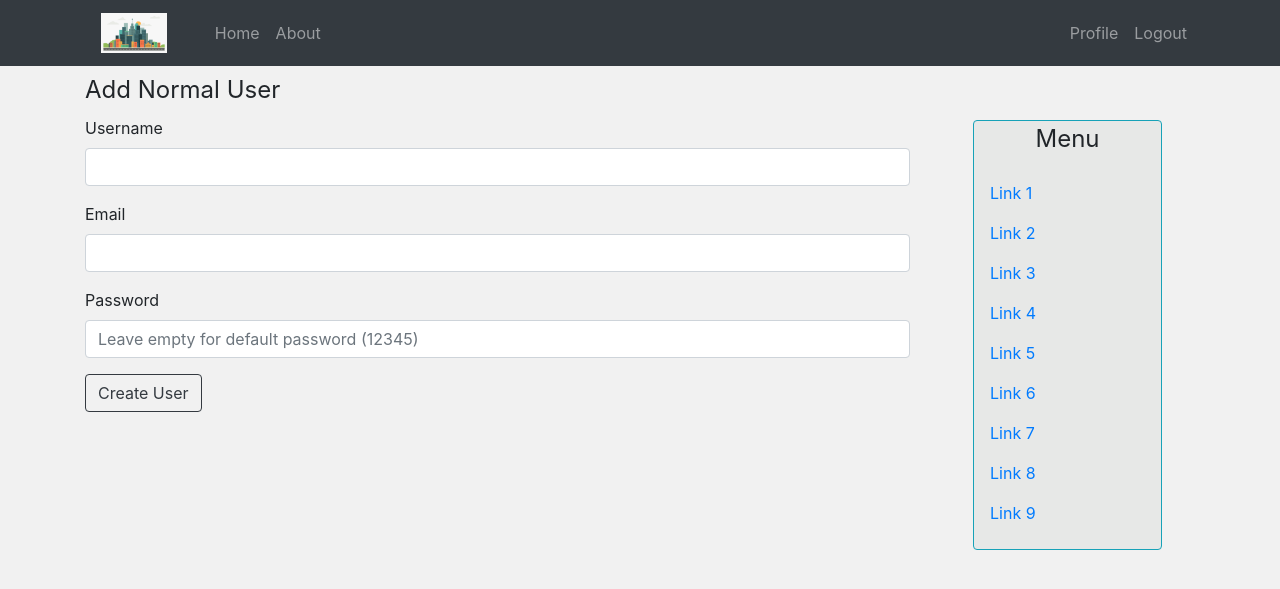
After one commit to hammad1015/Prototype_webapp, a Flask app: page /add/normaluser in a window 1280 px wide. The commit adds this page. Shown: the top 589 px of the page. Run offline with Flask 2, Linux system fonts and the light colour scheme; the visitor is signed in with stand-in values (Sample User, id 1); data comes from the database, SQL or seed files in the repository; some libraries are stand-ins or nearby versions.

Commit message:
Added Create Normal Buyer functionality for super user

```diff
--- a/application/__init__.py
+++ b/application/__init__.py
@@ -26,7 +26,8 @@ def create_app():
         from . import routes
 
         #Creating tables in the database
-        #db.create_all()
+        #db.drop_all()
+        db.create_all()
 
         #print(app.config)
 
--- a/application/forms.py
+++ b/application/forms.py
@@ -3,11 +3,13 @@ from flask import Markup
 from wtforms import StringField, PasswordField, SubmitField, IntegerField, TextAreaField
 from wtforms.validators import DataRequired, Length, number_range
 
+from .model import db
+
 #Login Form
 class LoginForm(FlaskForm):
 
-    email    = StringField('Email', validators=[DataRequired(), Length(min=1, max=25)])
-    password = PasswordField('Password', validators=[DataRequired(), Length(min=1, max=25)])
+    email    = StringField('Email', validators=[DataRequired(), Length(min=1, max=75)])
+    password = PasswordField('Password', validators=[DataRequired(), Length(min=1, max=100)])
     submit   = SubmitField('Login')
 
 #Add Buyer Form
@@ -45,3 +47,12 @@ class AddNotesForm(FlaskForm):
 	title   = StringField('Title',  validators=[DataRequired()])
 	content = TextAreaField('Content')
 	add 	= SubmitField('Add Note')
+
+#Add Buyer Form
+class AddNormalUserForm(FlaskForm):
+
+	#id 	 = IntegerField('Buyer ID', validators=[DataRequired()])
+	username = StringField('Username',   validators=[DataRequired(), Length(min=1, max=50)])
+	email    = StringField('Email',      validators=[DataRequired(), Length(min=1, max=75)])
+	password = PasswordField('Password', validators=[Length(max=100)], default='12345')
+	create 	 = SubmitField('Create User')
--- /dev/null
+++ b/application/middleware.py
@@ -0,0 +1,13 @@
+from flask import abort
+
+class Middleware:
+
+	@classmethod
+	def authorize(cls, user):
+		"""
+		Allows Authorization to only Super Uers, aborts if not super user
+		@params user: current logged in user
+		"""
+
+		if user.rank:
+			return abort(403)
--- a/application/routes.py
+++ b/application/routes.py
@@ -3,23 +3,26 @@ from flask import current_app as app
 from flask_login import login_required, logout_user, current_user, login_user
 from flask_sqlalchemy import sqlalchemy
 
-from .forms import LoginForm, AddBuyerForm, AddDealForm, SearchBuyerForm, AddNotesForm
+from .forms import LoginForm, AddBuyerForm, AddDealForm, SearchBuyerForm, AddNotesForm, AddNormalUserForm
 from .model import db, User, Buyer, Deal, Plot, Transaction, Notes
+from .middleware import Middleware
 from . import login_manager
 
 from datetime import datetime
 
-add_dict     = {"Add Buyer":"/add/buyer", "Add Deal":"/add/deal", "Add Notes":"/add/notes"}
+#add_dict     = {"Add Buyer":"/add/buyer", "Add Normal User":"/add/normaluser", "Add Deal":"/add/deal", "Add Notes":"/add/notes"}
 display_dict = {"Display All Buyers":"/display/buyers"}
 profile_dict = {"Add":"/add", "Display":"/display", "Map":"/map"}
+GET          = "GET"
+POST         = "POST"
 
-@app.route("/", methods=['GET'])
-@app.route("/home", methods=['GET'])
+@app.route("/", methods=[GET])
+@app.route("/home", methods=[GET])
 def home():
     return render_template('home.html')
 
 
-@app.route("/about", methods=['GET'])
+@app.route("/about", methods=[GET])
 def about():
     return render_template('about.html',  User=User)
 
@@ -37,7 +40,7 @@ def unauthorized():
     return redirect(url_for('login'))
 
 
-@app.route("/login", methods=['GET', 'POST'])
+@app.route("/login", methods=[GET, POST])
 def login():
     if current_user.is_authenticated:
         flash('You are already logged in', 'info')
@@ -46,8 +49,10 @@ def login():
     form = LoginForm()
     # Validate login attempt
     if form.validate_on_submit():
+        print(form.email.data)
+        print(User.query.all()[2].email)
         user = User.query.filter_by(email=form.email.data).first()
-
+        print(user)
         if user and user.check_password(password1=form.password.data):
             login_user(user)
             flash(f'Welcome {user.username}', 'success')
@@ -59,13 +64,13 @@ def login():
     return render_template('loginpage.html', form=form)
 
 
-@app.route("/profile", methods=['GET', 'POST'])
+@app.route("/profile", methods=[GET, POST])
 @login_required
 def profile():
     user_notes = Notes.query.filter_by(user_id=current_user.id).order_by(Notes.date_time.desc()).limit(4)
     return render_template('profile.html', current_user=current_user, profile_dict=profile_dict, user_notes=user_notes)
 
-@app.route("/notes/<note_id>", methods=['GET'])
+@app.route("/notes/<note_id>", methods=[GET])
 @login_required
 def noteinfo(note_id):
     note = Notes.query.filter_by(id=note_id).first()
@@ -80,7 +85,7 @@ def noteinfo(note_id):
     return render_template("noteinfo.html", note=note)
 
 
-@app.route("/notes/all", methods=['GET'])
+@app.route("/notes/all", methods=[GET])
 @login_required
 def allnotes():
     notes = Notes.query.filter_by(user_id=current_user.id).order_by(Notes.date_time.desc())
@@ -88,7 +93,7 @@ def allnotes():
 
 
 
-@app.route("/map", methods=['GET'])
+@app.route("/map", methods=[GET])
 @login_required
 def map():
     return render_template('map.html')
@@ -97,7 +102,7 @@ def map():
 @app.route("/add")
 @login_required
 def add():
-    return render_template('add.html', add_dict=add_dict)
+    return render_template('add.html')
 
 
 @app.route("/display")
@@ -128,7 +133,7 @@ def plotinfo(plot_id):
     return render_template('plotinfo.html', plot=plot)
 
 
-@app.route("/add/buyer", methods=['GET', 'POST'])
+@app.route("/add/buyer", methods=[GET, POST])
 @login_required
 def addbuyer():
 
@@ -150,34 +155,34 @@ def addbuyer():
 
         except sqlalchemy.exc.IntegrityError:
             flash("ERROR: A buyer with this CNIC already exists!", "danger")
-            return render_template('createbuyer.html', form=form)
+            return render_template('addbuyer.html', form=form)
 
-    return render_template('createbuyer.html',  form=form)
+    return render_template('addbuyer.html',  form=form)
 
-@app.route("/add/deal", methods=['GET', 'POST'])
+@app.route("/add/deal", methods=[GET, POST])
 @login_required
 def adddeal():
 
     form = AddDealForm()
     if form.validate_on_submit():
         #Quering the mentioned plot and buyer returns None is no such pot exists
-        plot = Plot.query.filter_by(id=form.plot_id.data).first()
+        plot  = Plot.query.filter_by(id=form.plot_id.data).first()
         buyer = Buyer.query.filter_by(id=form.buyer_id.data).first()
 
         ##Applying validity checks
         if plot is None:
             flash(f"No plot exists with Plot ID: {form.plot_id.data}",  "danger")
-            return render_template('createdeal.html', form=form)
+            return render_template('adddeal.html', form=form)
 
         if buyer is None:
             flash(f"No buyer exists with Buyer ID: {form.buyer_id.data}")
-            return render_template('createdeal.html', form=form)
+            return render_template('adddeal.html', form=form)
 
         if plot.deal is not None:
             flash(f"The Plot with ID {plot.id} cannot be sold")
             flash(f"Plot Status: {plot.status}")
             flash(f"Plot's Deal ID: {plot.deal.id}")
-            return render_template('createdeal.html', form=form)
+            return render_template('adddeal.html', form=form)
 
 
         ##UPDATING CORESPONDING PLOT STATUS
@@ -202,7 +207,7 @@ def adddeal():
 
         except sqlalchemy.exc.IntegrityError:
             flash("ERROR: A deal with this ID already exists!")
-            return render_template('createdeal.html', form=form)
+            return render_template('adddeal.html', form=form)
 
 
         #Creating corresponding transaction
@@ -218,9 +223,9 @@ def adddeal():
         flash(f"Deal with ID {deal.id} successfully created!")
         return redirect(url_for('profile'))
 
-    return render_template('createdeal.html', form=form)
+    return render_template('adddeal.html', form=form)
 
-@app.route("/add/notes", methods=['GET', 'POST'])
+@app.route("/add/notes", methods=[GET, POST])
 @login_required
 def addnotes():
 
@@ -242,8 +247,39 @@ def addnotes():
 
     return render_template('addnotes.html', form=form)
 
+@app.route("/add/normaluser", methods=[GET, POST])
+@login_required
+def addnormaluser():
 
-@app.route("/logout", methods=['GET'])
+    #Checking Authorization
+    Middleware.authorize(current_user)
+
+    form = AddNormalUserForm()
+    if form.validate_on_submit():
+
+        #Adding user to the Dataase
+        try:
+            user = User(
+                username = form.username.data,
+                email    = form.email.data,
+                password = form.password.data or form.password.default,
+                rank     = 1
+            )
+            db.session.add(user)
+            db.session.commit()
+
+        except sqlalchemy.exc.IntegrityError as ie:
+            flash("User with emil already exists", 'danger')
+            return render_template('addnormaluser.html', form=form)
+
+
+        flash(f'Normal User Creatdd!', 'success')
+        return redirect(url_for('profile'))
+
+    return render_template('addnormaluser.html', form=form)
+
+
+@app.route("/logout", methods=[GET])
 @login_required
 def logout():
     logout_user()
--- /dev/null
+++ b/application/templates/addnormaluser.html
@@ -0,0 +1,67 @@
+{% extends 'layout.html' %}
+
+{% block content %}
+  <div class="content-section">
+    <form method="POST" action="{{ url_for('addnormaluser') }}">
+	  <fieldset class="form-group">
+
+		{{ form.csrf_token }}
+        <legend>Add Normal User</legend>
+
+		  <div class="form-group">
+        	{{ form.username.label }}
+        	{% if form.username.errors %}
+        	  {{ form.username(class='form-control is-invalid') }}
+          	  <div class="invalid-feedback">
+                {% for error in form.username.errors %}
+                  <span>{{ error }}</span>
+                {% endfor %}
+          	  </div>
+          	{% else %}
+              {{ form.username(class='form-control') }}
+            {% endif %}
+
+      	  </div>
+
+		  <div class="form-group">
+        	{{ form.email.label }}
+
+        	{% if form.email.errors %}
+        	  {{ form.email(class='form-control is-invalid') }}
+          	  <div class="invalid-feedback">
+                {% for error in form.email.errors %}
+                  <span>{{ error }}</span>
+                {% endfor %}
+          	  </div>
+          	{% else %}
+              {{ form.email(class='form-control') }}
+            {% endif %}
+
+      	  </div>
+
+		  <div class="form-group">
+        	{{ form.password.label }}
+
+        	{% if form.password.errors %}
+        	  {{ form.password(class='form-control is-invalid') }}
+          	  <div class="invalid-feedback">
+                {% for error in form.password.errors %}
+                  <span>{{ error }}</span>
+                {% endfor %}
+          	  </div>
+          	{% else %}
+              {{ form.password(placeholder='Leave empty for default password (12345)', class='form-control') }}
+            {% endif %}
+
+      	  </div>
+
+	      <div class="form-group">
+	        {{ form.create(class='btn btn-outline-dark') }}
+	      </div>
+
+	  </fieldset>
+	</form>
+  </div>
+
+
+{% endblock %}
--- a/wsgi.py
+++ b/wsgi.py
@@ -8,6 +8,6 @@ if __name__ == '__main__':
     app.run(
         host='0.0.0.0',
         port=443,
-        ssl_context=('//home//rafey/ssl//cert.pem', '//home//rafey//ssl/key.pem'),
+        #ssl_context=('//home//rafey/ssl//cert.pem', '//home//rafey//ssl/key.pem'),
         use_reloader=False
     )
```
Also changed, not shown: application/model.py (+6 -6 lines), application/templates/add.html (+15 -5 lines), initSQL.sql (+18 -3 lines), application/templates/addbuyer.html (renamed from application/templates/createbuyer.html), application/templates/adddeal.html (renamed from application/templates/createdeal.html).
